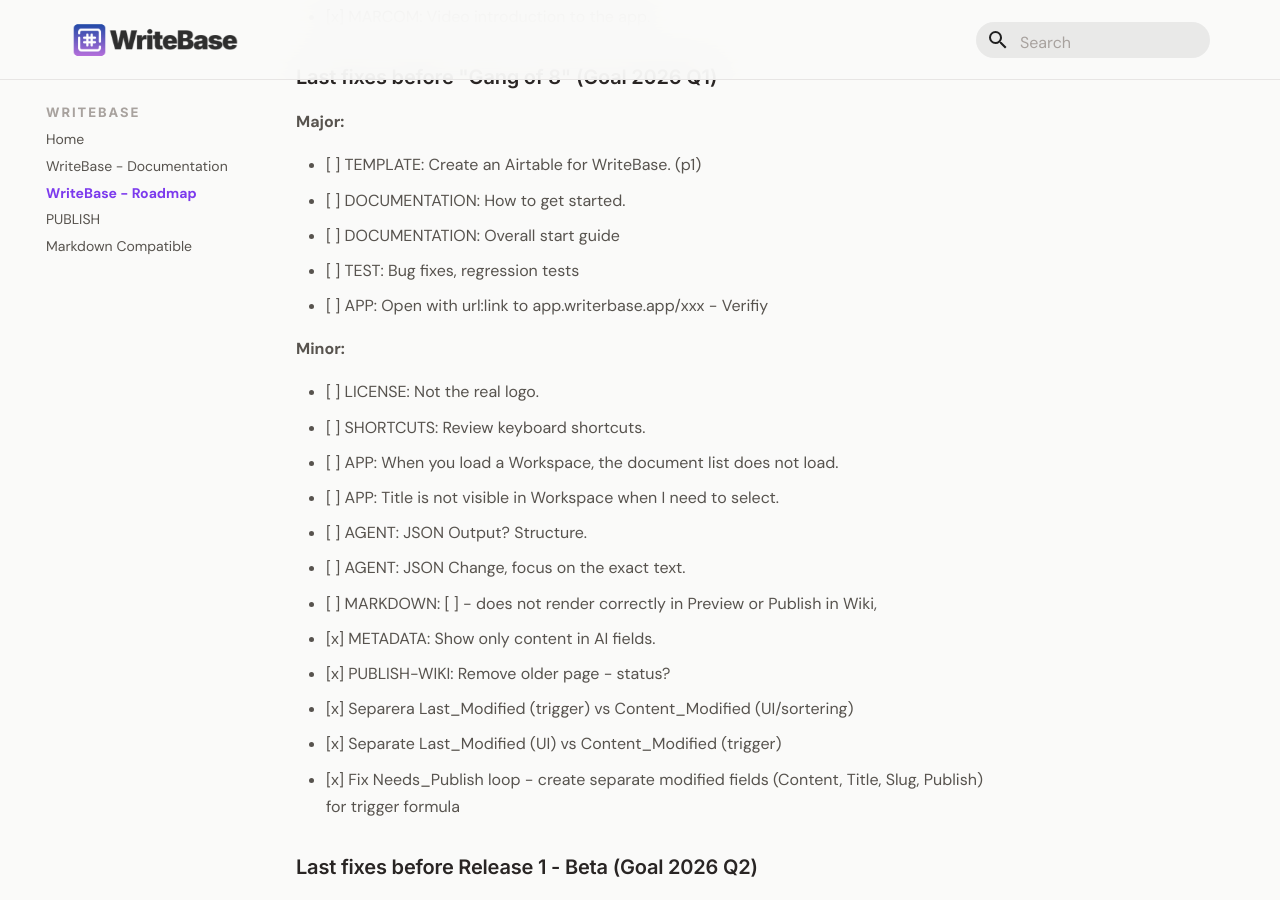
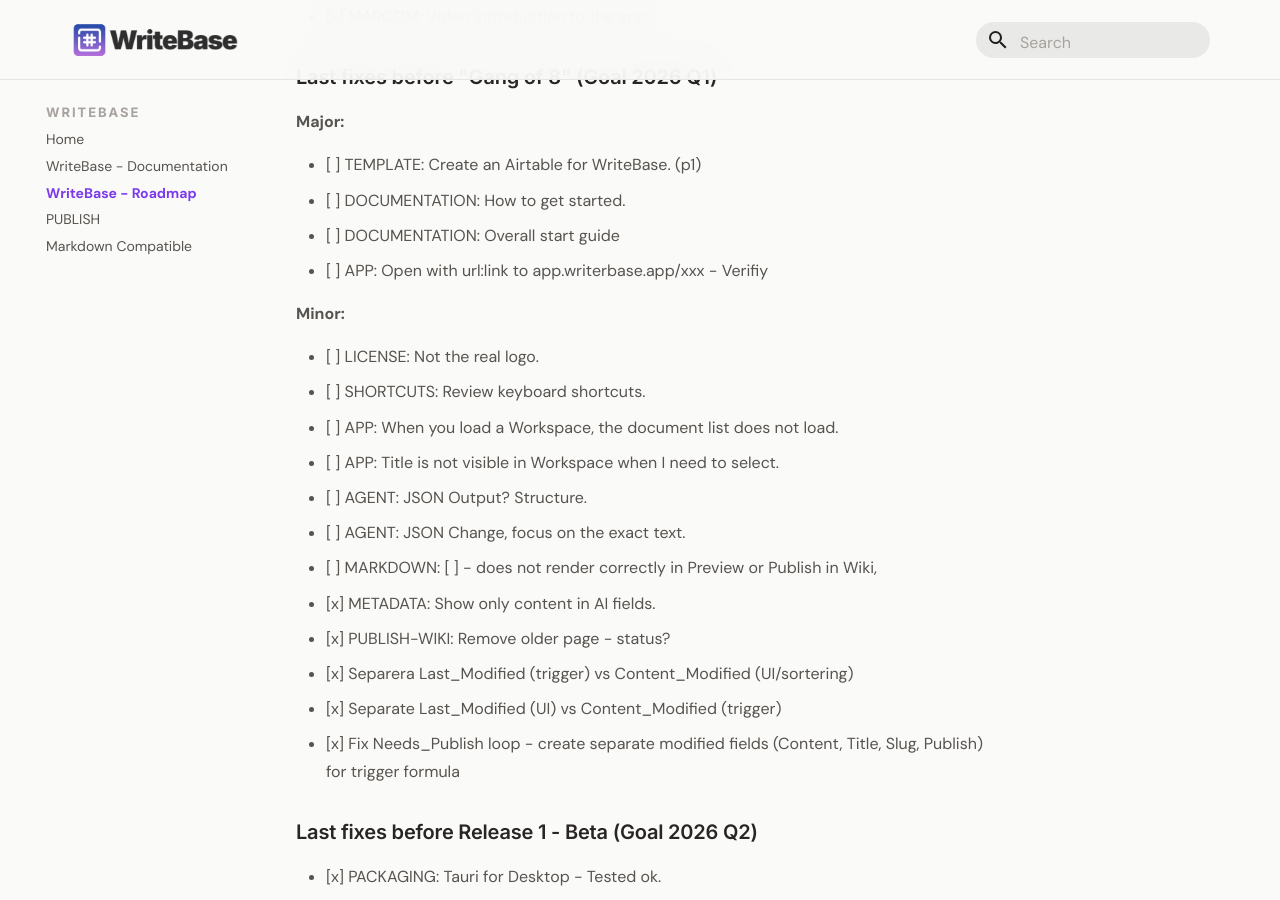
Before and after one commit to larssonhthomas-afk/writebase-docs, an MkDocs documentation site: the page built from docs/009-writebase-roadmap.md, in a window 1280 px wide and 900 px high, scrolled down 485 px. Built offline with MkDocs 1.6.1 and Material for MkDocs 9.7.7, drawn with Linux system fonts in a browser that asks for light colours; some web fonts are replaced.

Commit message:
Update 009-writebase-roadmap.md

```diff
--- a/docs/009-writebase-roadmap.md
+++ b/docs/009-writebase-roadmap.md
@@ -27,7 +27,6 @@ This Backlog has a priority 1-3.
 - [ ] TEMPLATE: Create an Airtable for WriteBase. (p1)
 - [ ] DOCUMENTATION: How to get started.
 - [ ] DOCUMENTATION: Overall start guide
-- [ ] TEST: Bug fixes, regression tests
 - [ ] APP: Open with url:link to app.writerbase.app/xxx - Verifiy
 
 **Minor:**
```
